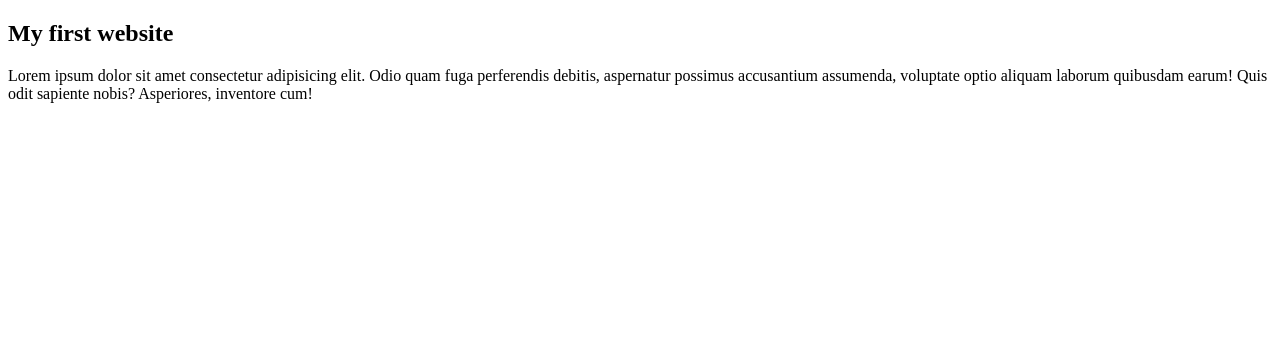
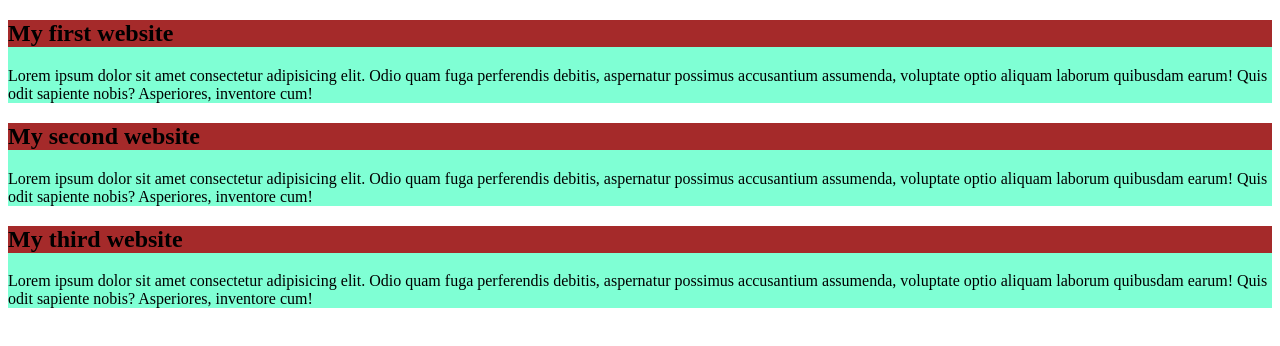
Before and after one commit to HasibulHasan13/My-Github-Repo, a plain HTML site: page index.html in a window 1280 px wide. Drawn offline with Linux system fonts and the light colour scheme.

Commit message:
first second third

```diff
--- a/index.html
+++ b/index.html
@@ -4,11 +4,21 @@
     <meta charset="UTF-8">
     <meta name="viewport" content="width=device-width, initial-scale=1.0">
     <title>My First Github Repo</title>
+    <link rel="stylesheet" href="style.css">
 </head>
 <body>
     <div>
         <h2>My first website</h2>
         <p>Lorem ipsum dolor sit amet consectetur adipisicing elit. Odio quam fuga perferendis debitis, aspernatur possimus accusantium assumenda, voluptate optio aliquam laborum quibusdam earum! Quis odit sapiente nobis? Asperiores, inventore cum!</p>
     </div>
+    <div>
+        <h2>My second website</h2>
+        <p>Lorem ipsum dolor sit amet consectetur adipisicing elit. Odio quam fuga perferendis debitis, aspernatur possimus accusantium assumenda, voluptate optio aliquam laborum quibusdam earum! Quis odit sapiente nobis? Asperiores, inventore cum!</p>
+    </div>
+    <div>
+        <h2>My third website</h2>
+        <p>Lorem ipsum dolor sit amet consectetur adipisicing elit. Odio quam fuga perferendis debitis, aspernatur possimus accusantium assumenda, voluptate optio aliquam laborum quibusdam earum! Quis odit sapiente nobis? Asperiores, inventore cum!</p>
+    </div>
+
 </body>
 </html>
--- a/style.css
+++ b/style.css
@@ -1,3 +1,6 @@
-h3{
+h2{
     background-color: brown;
 }
+div{
+    background-color: aquamarine;
+}
```
